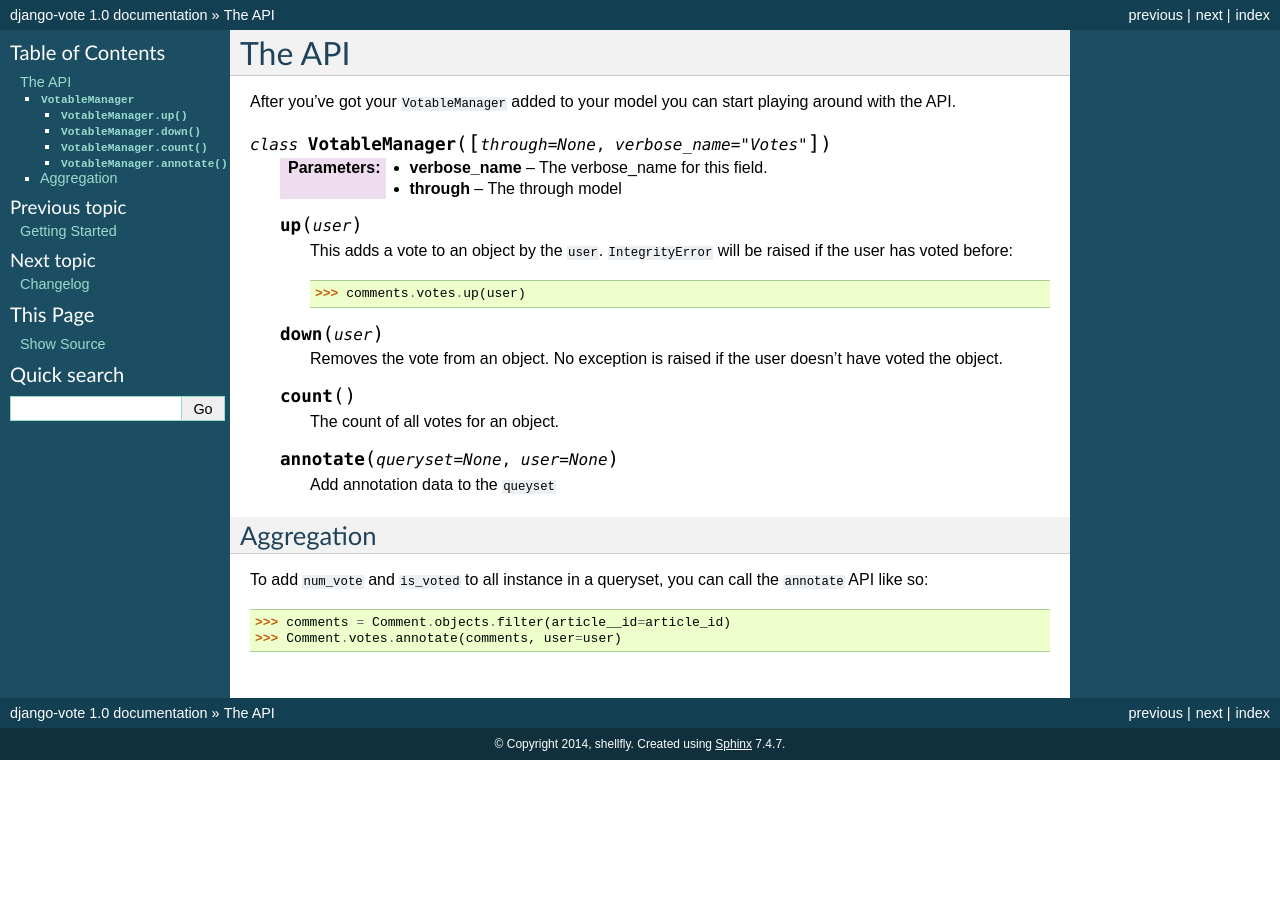
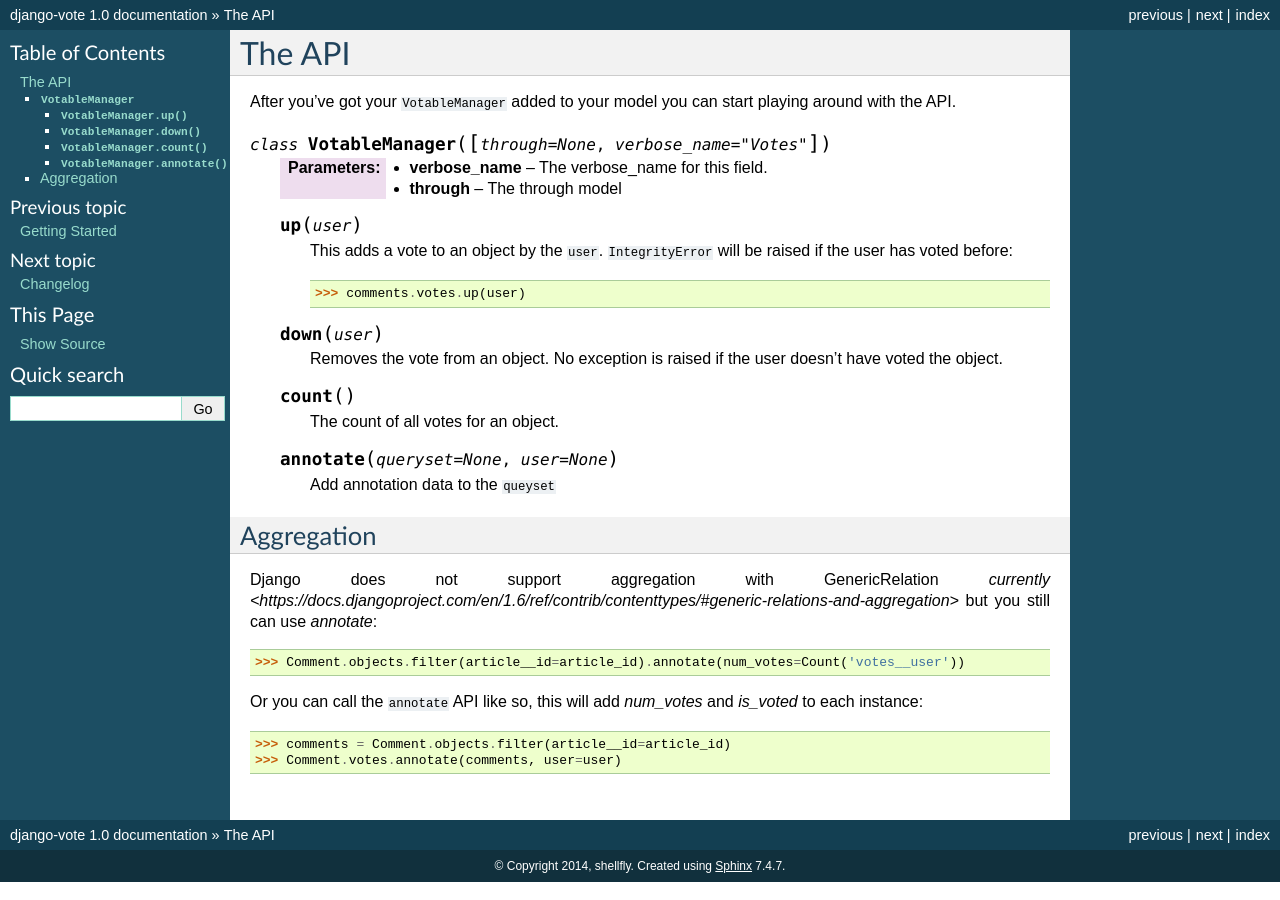
Before and after one commit to shellfly/django-vote, a Sphinx documentation site: the page built from docs/api.rst, in a window 1280 px wide. Built offline with Sphinx 7.4.7, drawn with Linux system fonts in a browser that asks for light colours.

Commit message:
update api docs

```diff
--- a/docs/api.rst
+++ b/docs/api.rst
@@ -30,7 +30,13 @@ playing around with the API.
 
 Aggregation
 ~~~~~~~~~~~
-To add ``num_vote`` and ``is_voted`` to all instance in a queryset, you can call the ``annotate`` API like so::
+Django does not support aggregation with GenericRelation `currently <https://docs.djangoproject.com/en/1.6/ref/contrib/contenttypes/#generic-relations-and-aggregation>`
+but you still can use `annotate`::
+
+    >>> Comment.objects.filter(article__id=article_id).annotate(num_votes=Count('votes__user'))
+
+
+Or you can call the ``annotate`` API like so, this will add `num_votes` and `is_voted` to each instance::
 
     >>> comments = Comment.objects.filter(article__id=article_id)
     >>> Comment.votes.annotate(comments, user=user)
```
